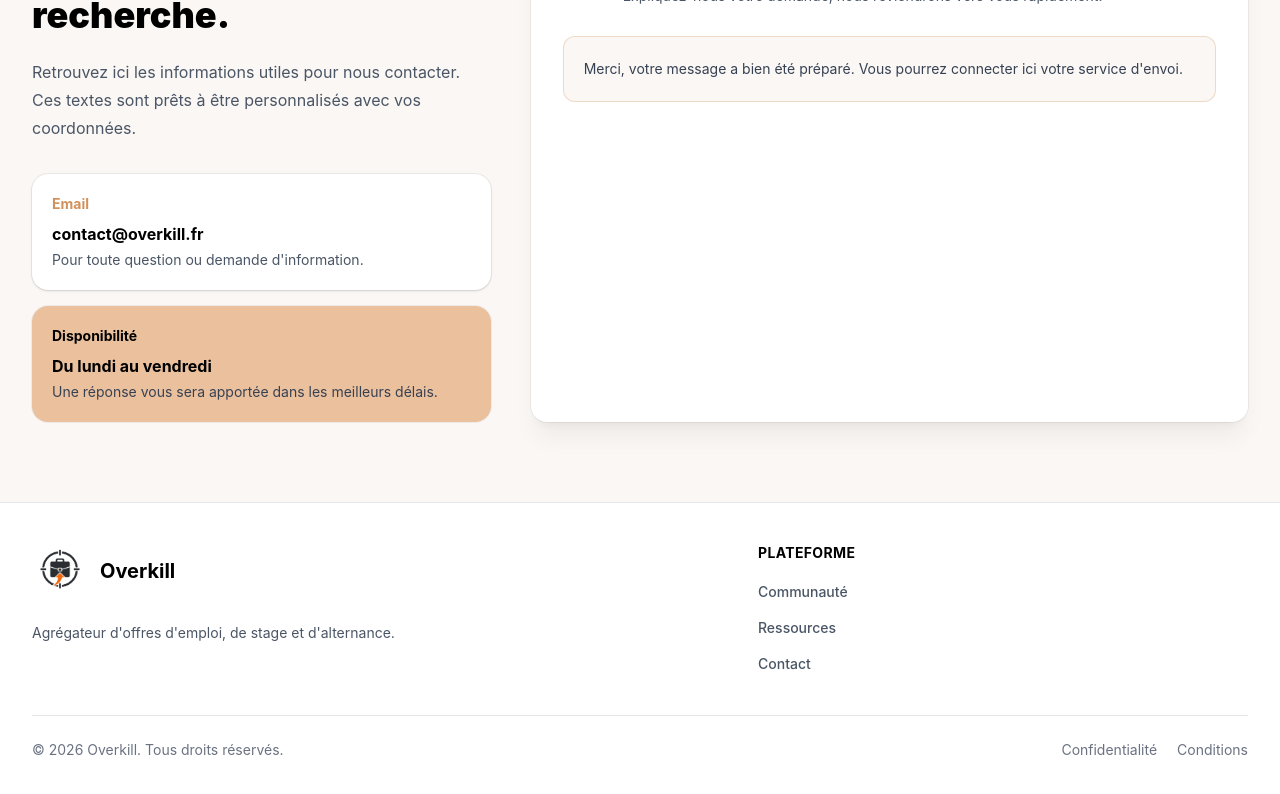
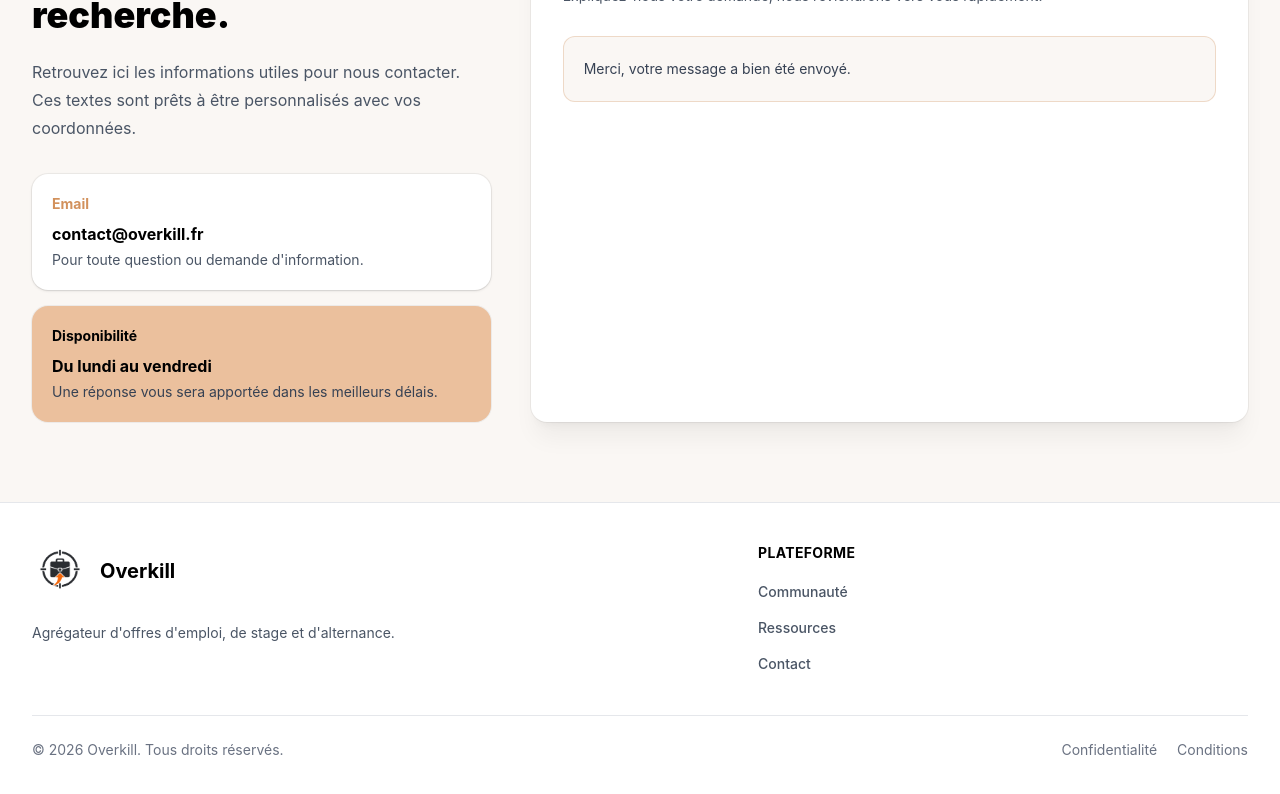
Before and after one commit to Razigue/Overkill, a React (Vite) app in the folder Overkill_Client/: page /contact in a window 1280 px wide. Both pictures are taken after typing "Sample", "name@example.com", "Sample", "Sample" into the empty fields and a click on the button "Envoyer le message". Shown: the part 685-1479 px from the top of the page. Built offline with nearby package versions, Linux system fonts and the light colour scheme.

Commit message:
Update : Text

```diff
--- a/Overkill_Client/src/pages/Contact.jsx
+++ b/Overkill_Client/src/pages/Contact.jsx
@@ -62,7 +62,7 @@ function Contact() {
               <article className="rounded-2xl bg-white p-5 shadow-sm ring-1 ring-black/5">
                 <p className="text-sm font-bold text-[#d2915c]">Email</p>
                 <p className="mt-2 text-base font-bold text-black">contact@overkill.fr</p>
-                <p className="mt-1 text-sm text-gray-600">Pour toute question ou demande d&apos;information.</p>
+                <p className="mt-1 text-sm text-gray-600">Pour toute question ou demande d'information.</p>
               </article>
               <article className="rounded-2xl bg-[#ebc09d] p-5 ring-1 ring-black/5">
                 <p className="text-sm font-bold text-black">Disponibilité</p>
@@ -74,7 +74,6 @@ function Contact() {
 
           <div className="rounded-2xl bg-white p-6 shadow-xl shadow-black/5 ring-1 ring-black/5 sm:p-8">
             <div className="flex items-start gap-4">
-              <div className="flex h-11 w-11 shrink-0 items-center justify-center rounded-full bg-[#ebc09d] text-xl font-black">?</div>
               <div>
                 <h2 className="text-2xl font-black text-black">Envoyer un message</h2>
                 <p className="mt-1 text-sm leading-6 text-gray-600">Expliquez-nous votre demande, nous reviendrons vers vous rapidement.</p>
@@ -83,7 +82,7 @@ function Contact() {
 
             {isSent ? (
               <div className="mt-7 rounded-xl border border-[#d2915c]/30 bg-[#faf7f4] p-5 text-sm leading-6 text-gray-700" role="status">
-                Merci, votre message a bien été préparé. Vous pourrez connecter ici votre service d&apos;envoi.
+                Merci, votre message a bien été envoyé.
               </div>
             ) : (
               <form className="mt-7 grid gap-5 sm:grid-cols-2" onSubmit={handleSubmit}>
```
